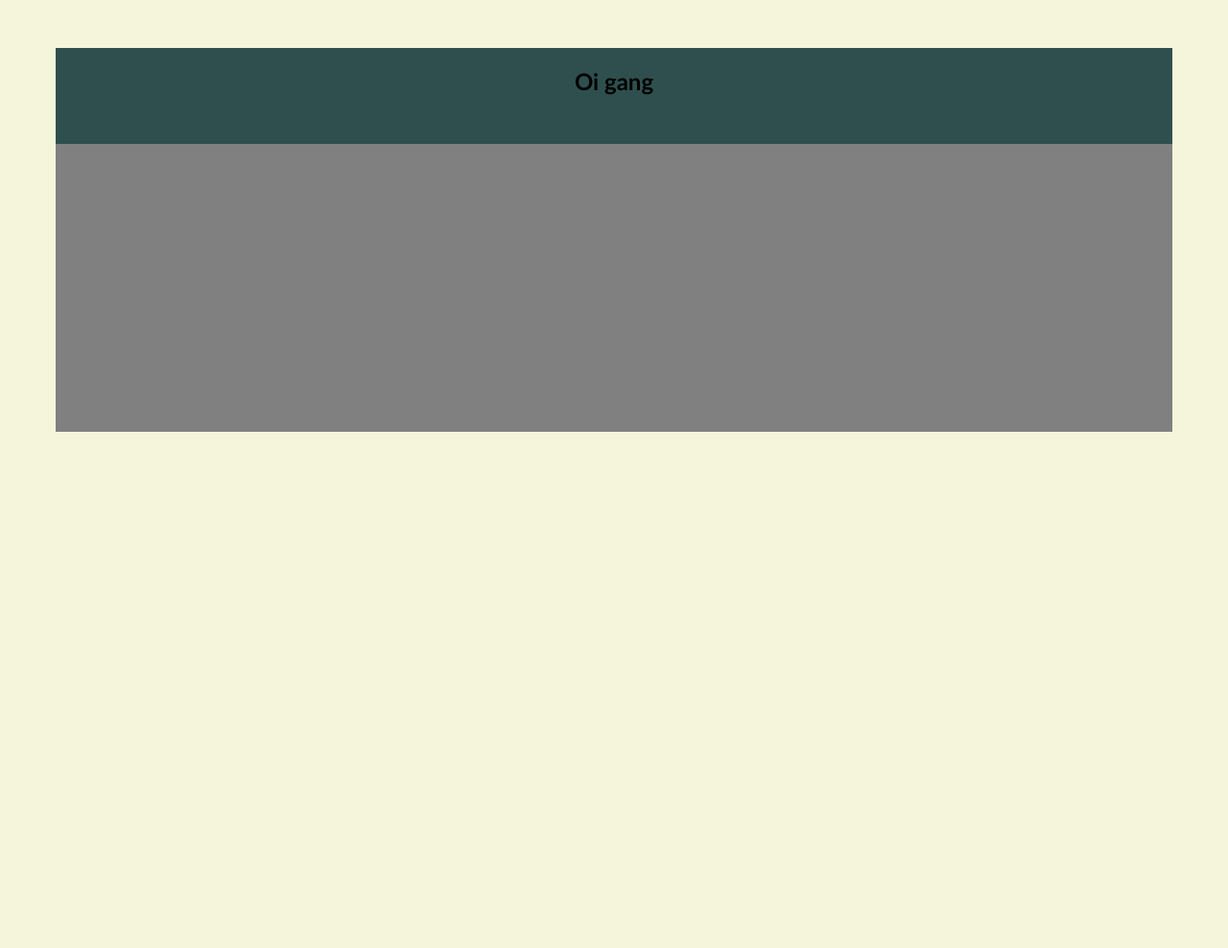
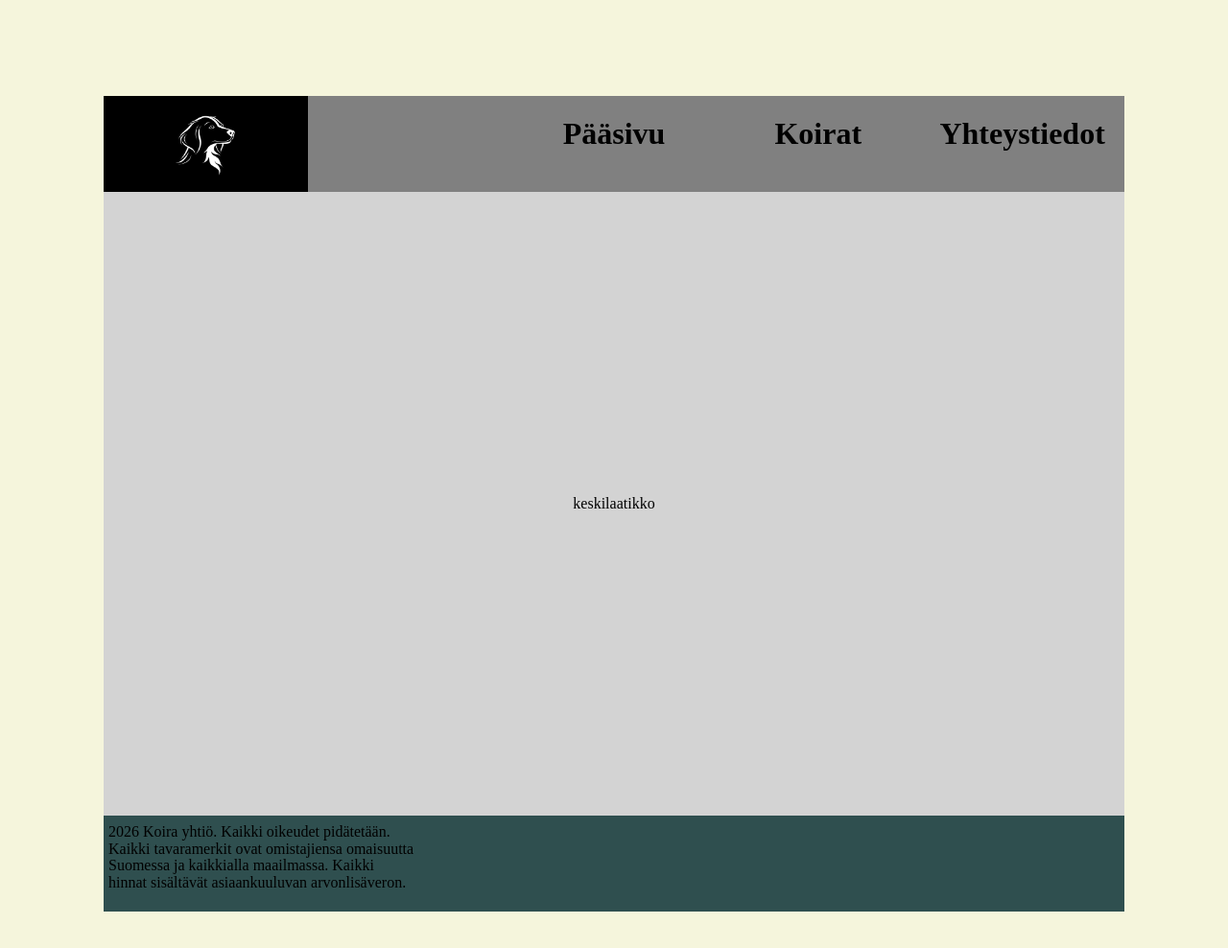
Before and after one commit to eliaskapa/webdev, a plain HTML site: page omasivu/index.html in a window 1280 px wide. Shown: the whole page at 96% size. Before the commit the page ends 800 px from the top, so only its background shows below. Drawn offline with Linux system fonts and the light colour scheme.

Commit message:
fonttia keksin

```diff
--- a/omasivu/index.html
+++ b/omasivu/index.html
@@ -3,18 +3,52 @@
   <head>
     <meta charset="UTF-8" />
     <meta name="viewport" content="width=device-width, initial-scale=1.0" />
-    <title>Layout Basics</title>
     <link rel="stylesheet" href="styles.css" />
   </head>
   <body>
-    <div class="ylaatikko">
-        <h2>Oi gang</h2>
 
+    <div class="Ylaatikot">
+      <div class="Y1laatikko">
+        <img src="img/logokoira.jpg" alt="logo">
+      </div>
+
+      <div class="Y2laatikko">
+      </div>
+
+      <div class="Y3laatikko">
+        <h1> Pääsivu</h1>
+
+      </div>
+
+      <div class="Y4laatikko">
+        <h1>Koirat</h1>
+      </div>
+
+      <div class="Y5laatikko">
+        <h1>Yhteystiedot</h1>
+      </div>
     </div>
-    <div class="klaatikko">
+
+    <div class="Klaatikko">
+      <p>keskilaatikko</p>
+      <div class="TuoteLaatikko">
+        <div class="KKuvalaatikko">
+        </div>
+
+
+      </div>
 
     </div>
 
+    <div class="Alaatikko">
+      <div class="Ateksti">
+        <p>2026 Koira yhtiö. Kaikki oikeudet pidätetään. </p>
+        <p>Kaikki tavaramerkit ovat omistajiensa omaisuutta</p>
+        <p>Suomessa ja kaikkialla maailmassa. Kaikki</p>
+        <p>hinnat sisältävät asiaankuuluvan arvonlisäveron.</p>
+      </div>
+
+    </div>
 
   </body>
 </html>
--- a/omasivu/styles.css
+++ b/omasivu/styles.css
@@ -1,22 +1,106 @@
-body {background-color: beige;
 
-font-family: 'Trebuchet MS', 'Lucida Sans Unicode', 'Lucida Grande', 'Lucida Sans', Arial, sans-serif;
 
-text-align: center;
+@font-face {
+
+font-family: 'Motiva Sans';
+src: url(MotivaSans-Regular.ttf) format('truetype');
+
 }
 
-.ylaatikko {
+
+
+body {
+    background-color: beige;
+    font-family: 'Motiva Sans, sans-serif ';
+    text-align: center;
+
+}
+
+
+
+
+
+p {
+line-height: 0.1;
+}
+
+
+.Ylaatikot {
+    display: flex;
+    flex-direction: row;
+    justify-content: center;
+    align-items: center;
+    box-sizing: border-box;
+    margin: 100px 100px 0px 100px
+}
+
+.Y1laatikko {
+    background-color: black;
+    height: 100px;
+    width: 20%;
+    justify-content: flex-start;
+}
+
+.Y1laatikko img {
+    max-width: 100%;
+    max-height: 100%;
+    object-fit: contain;
+    text-align: center;
+
+}
+
+.Y2laatikko {
+    background-color: grey;
+    height: 100px;
+    width: 20%;
+
+}
+
+.Y3laatikko {
+    background-color: grey;
+    height: 100px;
+    width: 20%;
+
+}
+
+.Y4laatikko {
+    background-color: grey;
+    height: 100px;
+    width: 20%;
+
+}
+
+.Y5laatikko {
+    background-color: grey;
+    height: 100px;
+    width: 20%;
+}
+
+.Klaatikko {
     display: flex;
     justify-content: center;
+    align-items: center;
+    background-color: lightgray;
+    height: 650px;
+    margin: 0px 100px;
+}
+
+
+.Alaatikko {
+    display: flex;
+    flex-direction: row;
+    text-align: left;
     background-color: darkslategrey;
     height: 100px;
-    margin: 50px 50px 0px;
+    margin: 0px 100px 100px 100px;
 }
 
-.klaatikko {
-    display: flex;
-    background-color: grey;
-    height: 300px;
-    margin: 0px 50px;
+.Ateksti {
+    flex-direction: column;
+    margin-left: 5px;
+}
+
+.Alaatikko2 {
+
 
 }
```
Also changed, not shown: html-01/img/logokoira.jpg (renamed from html-01/img/logokoira.pg.jpg), omasivu/MotivaSans-Medium.ttf (added), omasivu/MotivaSans-Regular.ttf (added), omasivu/img/logokoira.jpg (added).
